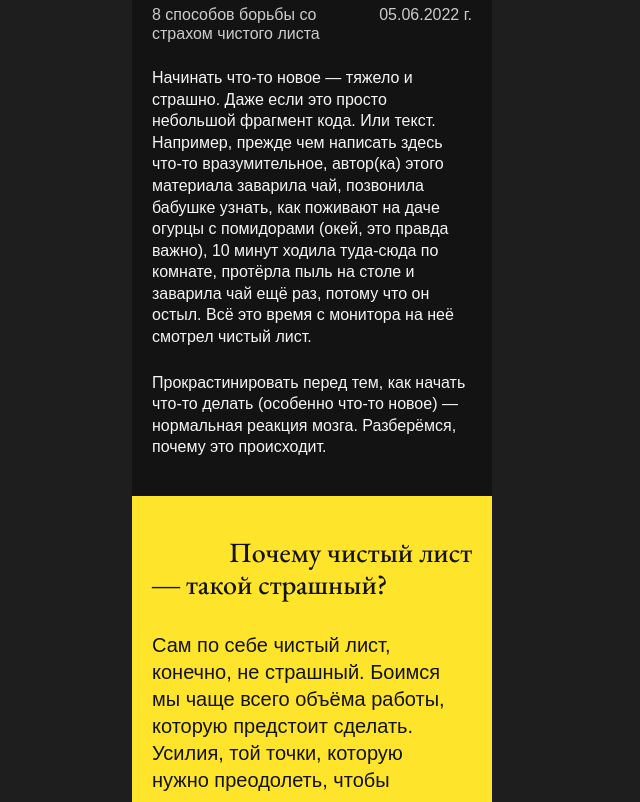
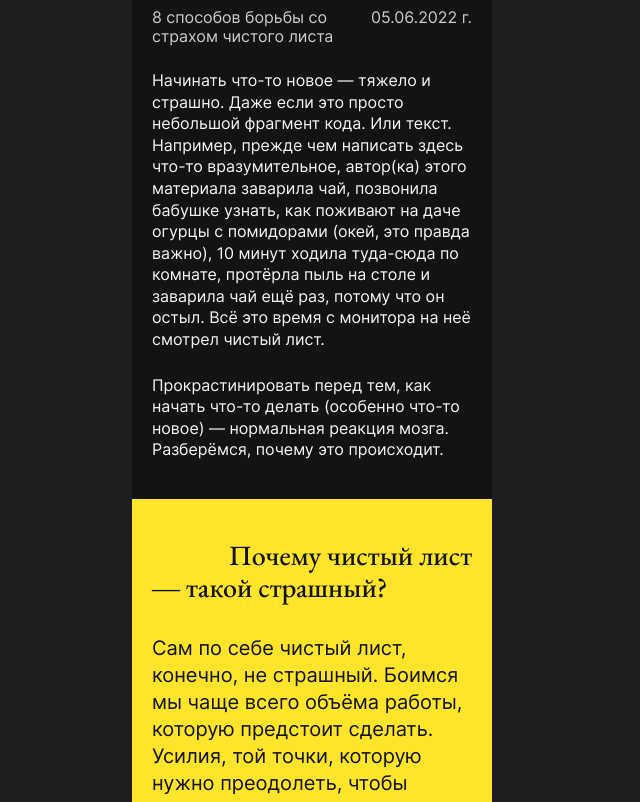
Before and after one commit to ArseniyMuravyev/s-chistogo-lista, a plain HTML site: page index.html in a window 1280 px wide. Shown: the part 383-1185 px from the top of the page, without its empty margins (328-968 px from the left). Drawn offline with Linux system fonts and the light colour scheme.

Commit message:
first-commit

```diff
--- a/styles/style.css
+++ b/styles/style.css
@@ -1,6 +1,6 @@
 body {
   margin: 0;
-  font-family: Intel, sans-serif;
+  font-family: Inter, sans-serif;
   font-weight: 400;
   background-color: #1e1e1e;
 }
@@ -12,7 +12,6 @@ h4,
 h5,
 h6,
 p,
-ul,
 ul,
 ol,
 blockquote {
```
